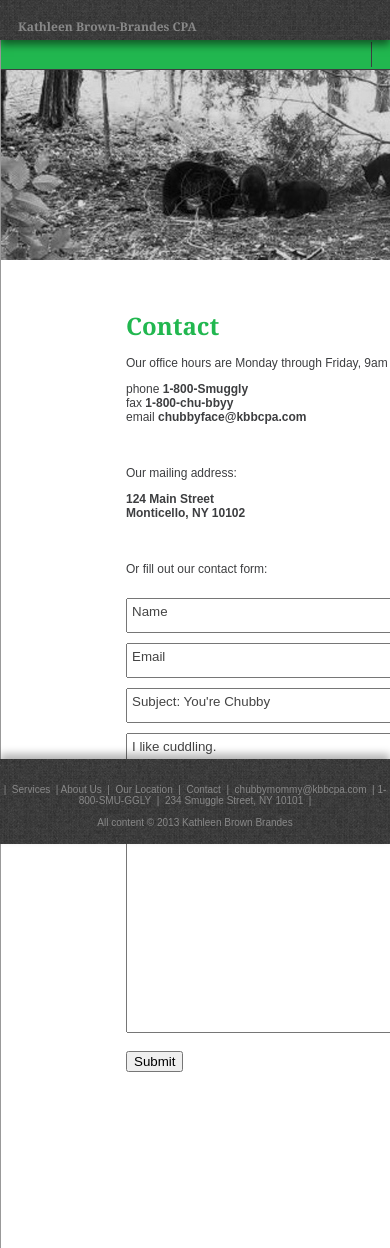
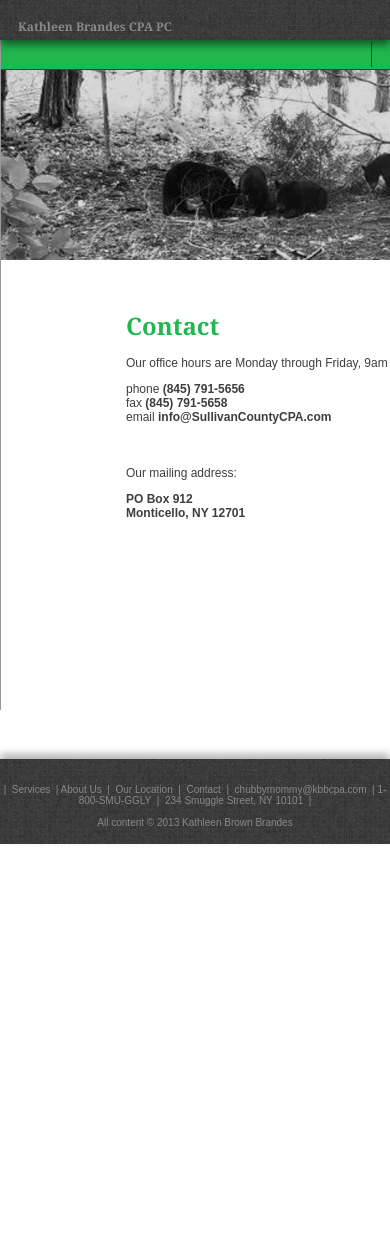
Before and after one commit to toastedzergling/SullivanCountyCPA, a plain HTML site: page contact.html in a window 390 px wide. Shown: the top 1248 px of the page. After the commit the page ends 844 px from the top, so only its background shows below. Drawn offline with Linux system fonts and the light colour scheme.

Commit message:
updated contact info
phone numbers, remove form, update title

```diff
--- a/contact.html
+++ b/contact.html
@@ -4,14 +4,10 @@
 <title>Kathleen Brown-Brandes CPA</title>
 	<link rel="stylesheet" href="style_trees.css" type="text/css" media ="screen" />
 <script>
-function cuddly()
-	{
-	alert("You're so cuddly! I like when Chubby clicks the button.");
-	}
 </script>
 </head>
 <body>
-<div id="top"><h4><a id="grey" href="index.html">Kathleen Brown-Brandes CPA</a><span class ="right">1-800-SMU-GGLY</span></h4></div>
+<div id="top"><h4><a id="grey" href="index.html">Kathleen Brandes CPA PC</a><span class ="right">(845) 791-5656</span></h4></div>
 <div id="container">
 	<div id="menu">
 	<table>
@@ -29,24 +25,16 @@ function cuddly()
 	<div id="header"><!--<h1>Kathleen Brown Brandes CPA</h1>--></div>
 	<div id="welcome">
 	<p id="hello">Contact</p>
-	<p>Our office hours are Monday through Friday, 9am to 5pm. Contact us via phone, fax, email:
-	<p>phone <span class="bold">1-800-Smuggly</span></br>
-	fax <span class="bold">1-800-chu-bbyy</span></br>
-	email <span class="bold">chubbyface@kbbcpa.com</span>
+	<p>Our office hours are Monday through Friday, 9am to 5pm. Contact us via phone, fax or email:
+	<p>phone <span class="bold">(845) 791-5656</span></br>
+	fax <span class="bold">(845) 791-5658</span></br>
+	email <span class="bold">info@SullivanCountyCPA.com</span>
 	</p></br>
 	<p>Our mailing address:</p>
 	<p class="bold">
-	124 Main Street</br>
-	Monticello, NY 10102
+	PO Box 912</br>
+	Monticello, NY 12701
 	</p></br>
-<p>Or fill out our contact form:</p>
-<form>
-<textarea>Name</textarea>
-<textarea>Email</textarea>
-<textarea>Subject: You're Chubby</textarea>
-<textarea id="bigtext">I like cuddling.</textarea></br></br>
-<input type="button" value="Submit" onclick="cuddly()">
-<form>
 	</div>
 
 
```
